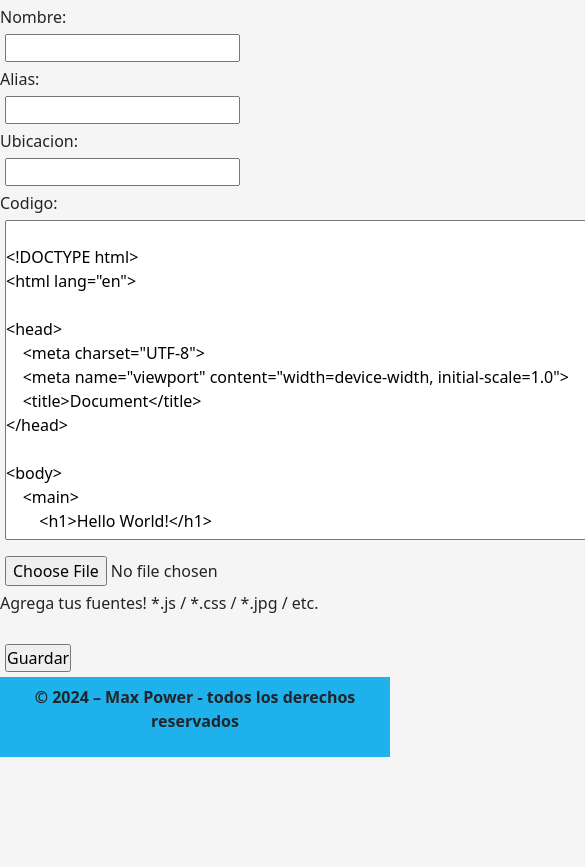
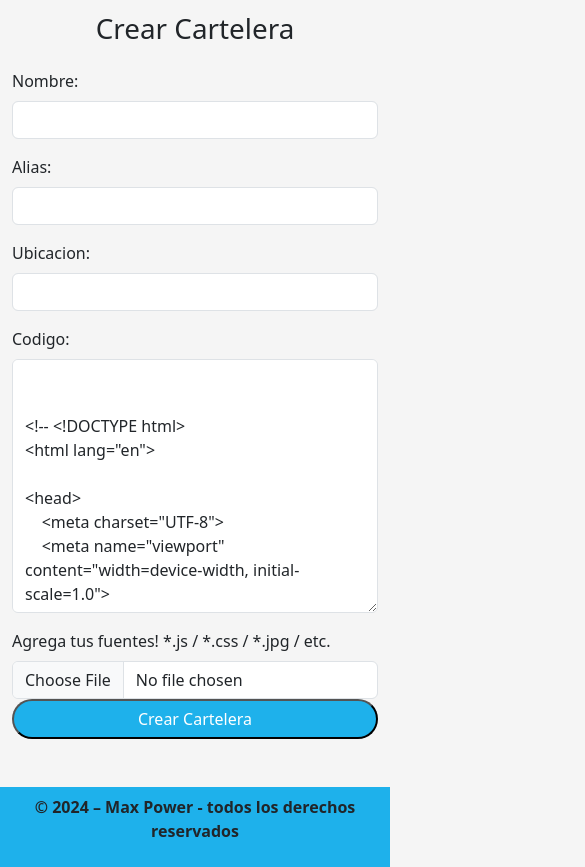
Before and after one commit to fanro/proyecto_coder_house, a plain HTML site: page pages/alta.html in a window 390 px wide. Shown: the part 122-989 px from the top of the page, 585 px wide, since content can reach past the window. Before the commit the page ends 879 px from the top, so only its background shows below. Drawn offline with nearby package versions, Linux system fonts and the light colour scheme.

Commit message:
new cartelera full responsive

```diff
--- a/css/styles.css
+++ b/css/styles.css
@@ -90,21 +90,55 @@ main .textos .boton {
     height: 85vh;
 }
 
-#boton_cartelera {
+.boton_cartelera {
     background-color: #1eb1eb;
+    border-radius: 25px;
+    height: 40px;
+    color: white
 }
+
+.boton_cartelera:hover {
+    background-color: #0586b9;
+}
+
+.boton_cartelera:active {
+    background-color: #1eb1eb;
+    border: 1px solid black;
+}
+
 
 .regsitro-principal {
     height: 85vh;
 }
 
-main input {
+/* estilos de tablet */
+@media screen and (min-width: 600px) {
+    .alta-principal {
+        height: 85vh;
+    }
+
+}
+
+/* estilos desktop */
+@media screen and (min-width: 1024px) {
+    .alta-principal {
+        height: 100vh;
+    }
+}
+
+@media screen and (min-width: 1281px) {
+    .alta-principal {
+        height: 80vh;
+    }
+}
+
+/* main input {
     margin: 5px;
 }
 
 main textarea {
     margin: 5px;
-}
+} */
 
 #logo_principal {
     height: 60px;
@@ -134,8 +168,3 @@ footer {
 .p_cartelera {
     font-style: italic;
 }
-
-#cartelera_code {
-    height: 20em;
-    width: 90em;
-}
--- a/pages/alta.html
+++ b/pages/alta.html
@@ -53,22 +53,30 @@
         </div>
     </nav>
 
-    <main>
-        <h1>Crear Cartelera</h1>
+    <main class="container mt-5 alta-principal">
+        <h1 class="text-center mb-4">Crear Cartelera</h1>
 
-        <form action="" method="post">
-            <label>Nombre:</label><br>
-            <input type="text" id="nombre" name="nombre"><br>
-            <label>Alias:</label><br>
-            <input type="text" id="nombre" name="nombre"><br>
-            <label>Ubicacion:</label><br>
-            <input type="text" id="ubicacion" name="ubicacion"><br>
-            <label>Codigo:</label><br>
+        <form action="" method="post" class="" novalidate>
+            <div class="mb-3">
+                <label for="nombre" class="form-label">Nombre:</label>
+                <input type="text" class="form-control" id="nombre" name="nombre">
+            </div>
+            <div class="mb-3">
+                <label for="alias" class="form-label">Alias:</label>
+                <input type="text" class="form-control" id="alias" name="alias">
+            </div>
+            <div class="mb-3">
+                <label for="ubicacion" class="form-label">Ubicacion:</label>
+                <input type="text" class="form-control" id="ubicacion" name="ubicacion">
+            </div>
+            <div class="mb-3">
+                <label for="cartelera_code" class="form-label">Codigo:</label>
 
-            <!-- CODIGO HTML DE LA CARTELERA  -->
-            <textarea name="cartelera_code" id="cartelera_code">
+                <!-- CODIGO HTML DE LA CARTELERA -->
+                <textarea class="form-control" id="cartelera_code" name="cartelera_code" rows="10">
 
-<!DOCTYPE html>
+
+<!-- <!DOCTYPE html>
 <html lang="en">
 
 <head>
@@ -83,18 +91,15 @@
     </main>
 </body>
 
-</html>
-
-
-            </textarea><br>
-
-
-            <input type="file" name="" id=""><br>
-            <label for="">Agrega tus fuentes! *.js / *.css / *.jpg / etc.</label><br><br>
-
-            <input type="submit" value="Guardar">
+</html>-->
+                </textarea>
+            </div>
+            <div class="">
+                <label for="file" class="form-label">Agrega tus fuentes! *.js / *.css / *.jpg / etc.</label>
+                <input type="file" class="form-control" id="file" name="file">
+            </div>
+            <button type="submit" class="boton_cartelera w-100 mb-5">Crear Cartelera</button>
         </form>
-
     </main>
 
 
```
Also changed, not shown: index.html (+0 -1 lines), pages/ingreso.html (+1 -1 lines), pages/regsitro.html (+1 -1 lines).
